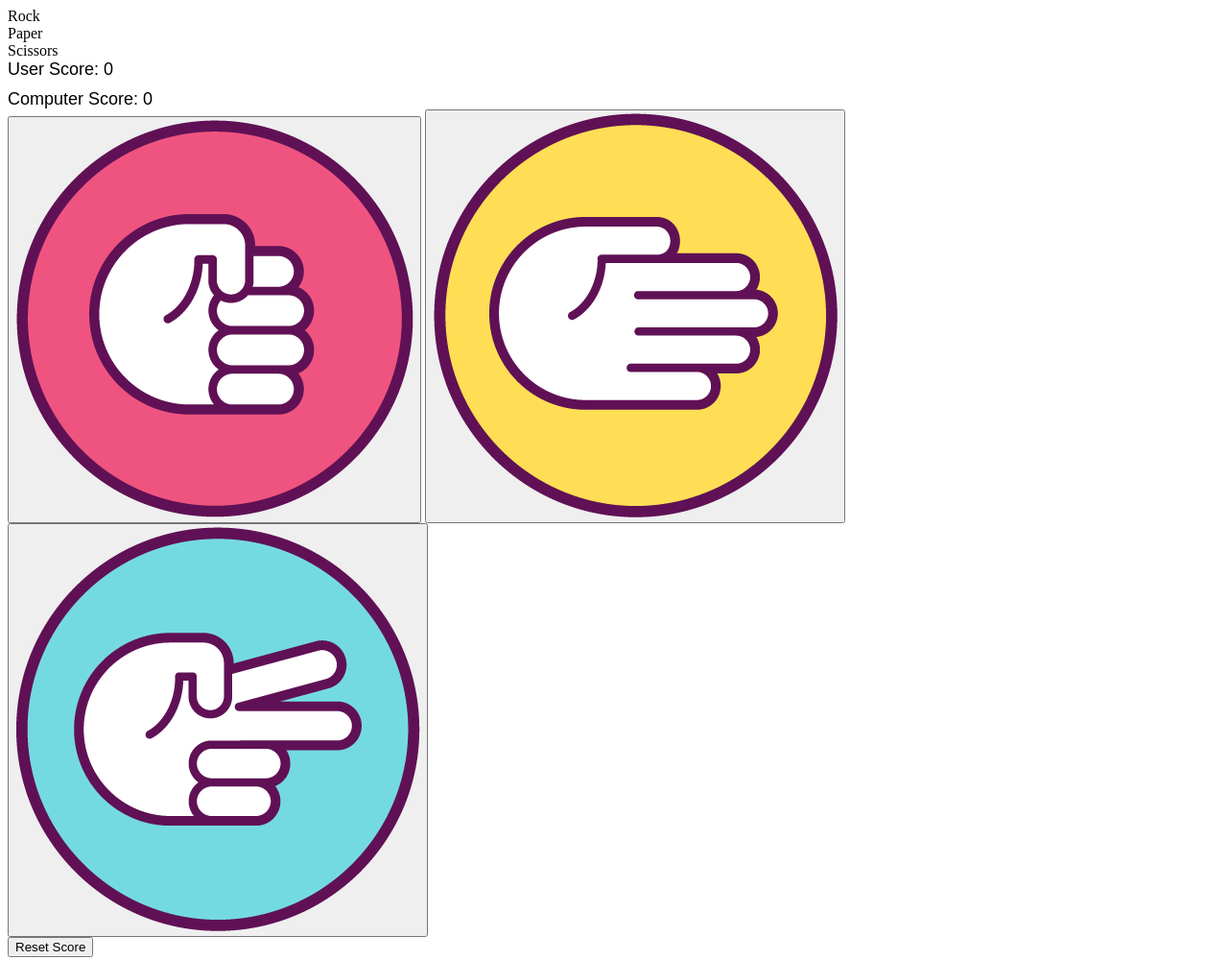
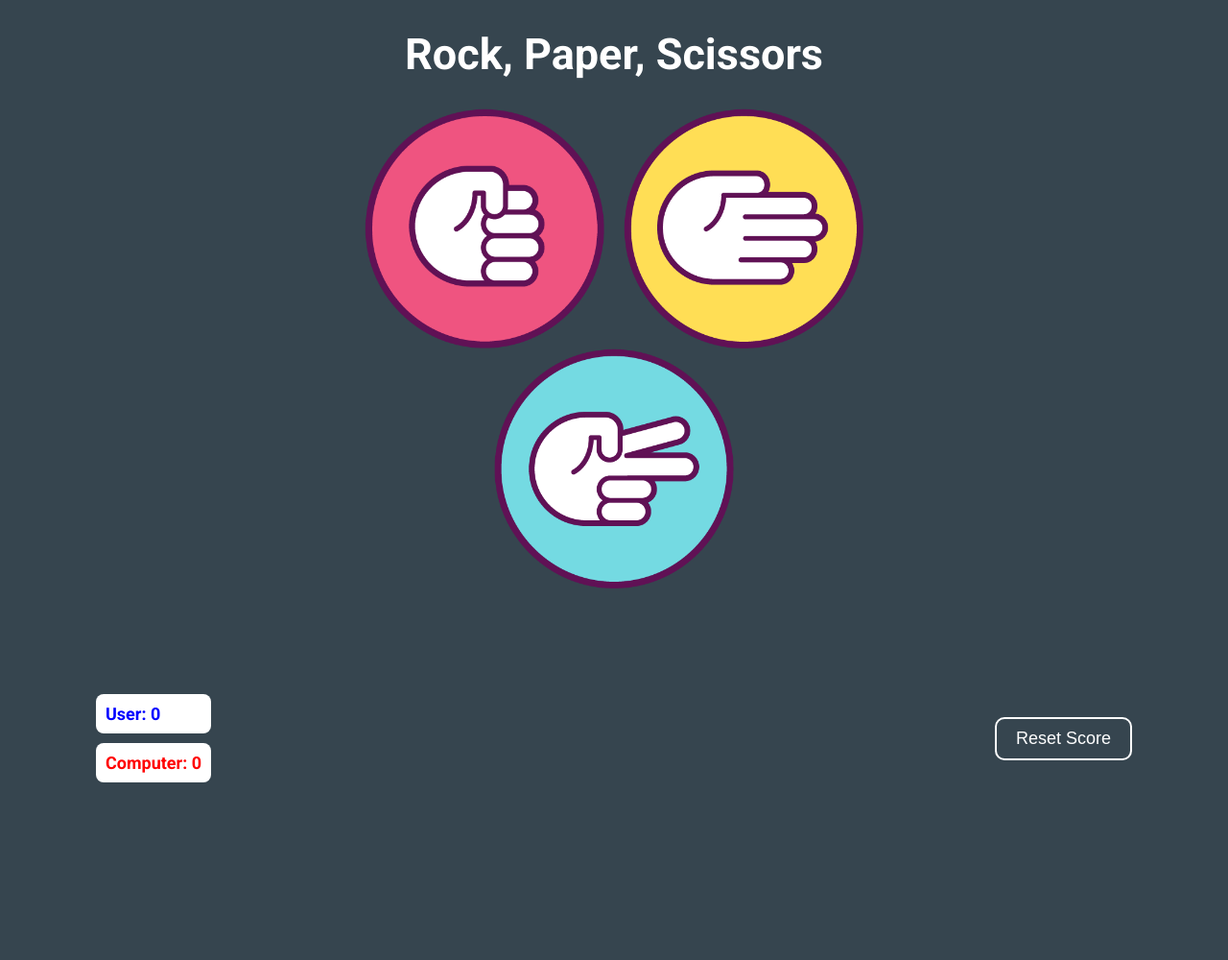
Before and after one commit to g0g0-22/rock-paper-scissors, a plain HTML site: page index.html in a window 1280 px wide. Shown: the whole page at 96% size. After the commit the page ends 825 px from the top, so only its background shows below. Drawn offline with Linux system fonts and the light colour scheme.

Commit message:
Finished basic UI and added some functionality.

```diff
--- a/index.html
+++ b/index.html
@@ -9,23 +9,25 @@
 </head>
 <body>
     <div id="header">
-        <ul>
-            <li>Rock</li>
-            <li>Paper</li>
-            <li>Scissors</li>
-        </ul>
-        <div id="scores">
-            <div>User Score: <span id="userScoreDisplay">0</span></div>
-            <div>Computer Score: <span id="computerScoreDisplay">0</span></div>
-        </div>
-
+        <h1>Rock, Paper, Scissors</h1>
     </div>
 
     <div id="buttonContainer">
-        <button><img src="images/rock.png" alt="rockImage" id="rock"></button>
-        <button><img src="images/paper.png" alt="paperImage" id="paper"></button>
-        <button><img src="images/scissors.png" alt="scissorsImage" id="scissors"></button>
+        <div id="topButtons">
+            <img src="images/rock.png" alt="rockImage" id="rock">
+            <img src="images/paper.png" alt="paperImage" id="paper">
+        </div>
+        <img src="images/scissors.png" alt="scissorsImage" id="scissors">
     </div>
-    <button id="reset">Reset Score</button>
+
+    <div id="computerChoiceDisplay"></div>
+    <div id="footer">
+        <div id="scores">
+            <div id="userScore">User: <span id="userScoreDisplay">0</span></div>
+            <div id="computerScore">Computer: <span id="computerScoreDisplay">0</span></div>
+        </div>
+        <div id="buttonContainer"><button id="reset">Reset Score</button></div>
+
+    </div>
 </body>
 </html>
--- a/script.js
+++ b/script.js
@@ -1,3 +1,8 @@
+
+const computerChoiceDisplay = document.getElementById('computerChoiceDisplay');
+const rockImageHTML = '<img src="images/rock.png">'
+const paperImageHTML = '<img src="images/paper.png">'
+const scissorsImageHTML = '<img src="images/scissors.png">'
 
 let userScore = 0;
 let computerScore = 0;
@@ -15,42 +20,56 @@ function getComputerChoice() {
 }
 
 function playRound(userChoice, computerChoice){
-    if(userChoice === computerChoice){
-        console.log('It\'s a tie!');
-    }
+    computerChoiceDisplay.innerHTML = '';
+    let computerChoiceImage;
+    let winner;
+    if(computerChoice ==='rock')
+        computerChoiceImage = rockImageHTML;
+    else if(computerChoice === 'paper')
+        computerChoiceImage = paperImageHTML;
+    else
+        computerChoiceImage = scissorsImageHTML;
+
+
+    if(userChoice === computerChoice)
+        winner = 'It\'s a tie!';
+
     else if(userChoice === 'rock'){
         if(computerChoice === 'paper'){
-            console.log('Computer wins!');
+            winner = 'Computer wins!';
             computerScore++;
+
         }
         else{
-            console.log('You win!');
+            winner = 'You win!';
             userScore++;
         }
     }
     else if(userChoice === 'paper'){
         if(computerChoice === 'scissors'){
-            console.log('Computer wins!');
+            winner = 'Computer wins!';
             computerScore++;
         }
         else{
-            console.log('You win!');
+            winner = 'You win!';
             userScore++;
         }
     }
     else if(userChoice === 'scissors'){
         if(computerChoice === 'rock'){
-            console.log('Computer wins!');
+            winner = 'Computer wins!';
             computerScore++;
         }
         else{
-            console.log('You win!');
+            winner = 'You win!';
             userScore++;
         }
     }
     else{
         console.log('Invalid input');
     }
+    computerChoiceDisplay.innerHTML = `${winner} The computer chose:    `;
+    computerChoiceDisplay.innerHTML += computerChoiceImage;
 }
 
 
@@ -77,4 +96,5 @@ resetButton.addEventListener('click', function(){
     computerScore=0;
     userScoreDisplay.textContent = userScore;
     computerScoreDisplay.textContent = computerScore;
-})
+    computerChoiceDisplay.innerHTML = '';
+});
--- a/style.css
+++ b/style.css
@@ -1,13 +1,104 @@
-ul{
-    list-style-type: none;
-    padding: 0;
-    margin: 0;
+@import url('https://fonts.googleapis.com/css2?family=Roboto:ital,wght@0,100;0,300;0,400;0,500;0,700;0,900;1,100;1,300;1,400;1,500;1,700;1,900&display=swap');
+
+body{
+    margin:0;
+    padding:0;
+    font-family: 'Roboto', 'Arial';
+    background-color: rgb(54,69,79);
 }
 
 #scores {
-    font-family: Arial, sans-serif;
     font-size: 18px;
+    font-weight: 600;
     display: flex;
     flex-direction: column; /* Stack children vertically */
     gap: 10px; /* Add spacing between the scores */
+}
+#header{
+    display: flex;
+    justify-content: center;
+    padding: 10px 20px;
+    margin: 0;
+    border-width: 5px;
+    color: white;
+}
+h1{
+    font-size: 45px;
+    margin:0;
+    padding: 20px 10px;
+}
+#scoresTable{
+    display: flex;
+    align-items: center;
+    gap: 20px;
+}
+#reset{
+    border-style:solid;
+    border-radius: 10px;
+    border-color: white;
+    padding: 10px 20px;
+    font-size: 18px;
+    font-weight: 500;
+    background-color: transparent;
+    color:white;
+    transition: transform 0.2s ease;
+}
+#reset:hover{
+    transform:scale(1.05);
+}
+
+img{
+    height: 250px;
+    width: 250px;
+    transition: transform 0.2s ease, width 0.2s ease, height 0.2s ease;
+}
+img:hover{
+    transform: scale(1.05);
+    cursor: pointer;
+}
+#topButtons{
+    margin:0;
+    padding: 0;
+    display: flex;
+    gap: 20px;
+}
+#buttonContainer{
+    display: flex;
+    flex-direction: column;
+    justify-content: center;
+    align-items: center;
+    margin: 0;
+    padding: 0;
   }
+#computerChoiceDisplay{
+    display: flex;
+    justify-content: center;
+    align-items: center;
+    gap: 10px;
+    font-size: 24px;
+    font-weight: 600;
+    color: white;
+    height: 100px;
+}
+#computerChoiceDisplay img{
+    width: 100px;
+    height: 100px;
+}
+#scores div{
+    background-color: white;
+    width: 100px;
+    padding: 10px;
+    border-radius: 8px;
+}
+#footer{
+    display: flex;
+    justify-content: space-between;
+    align-items: center;
+    padding: 10px 100px;
+}
+#userScore{
+    color: blue;
+}
+#computerScore{
+    color: red;
+}
```
